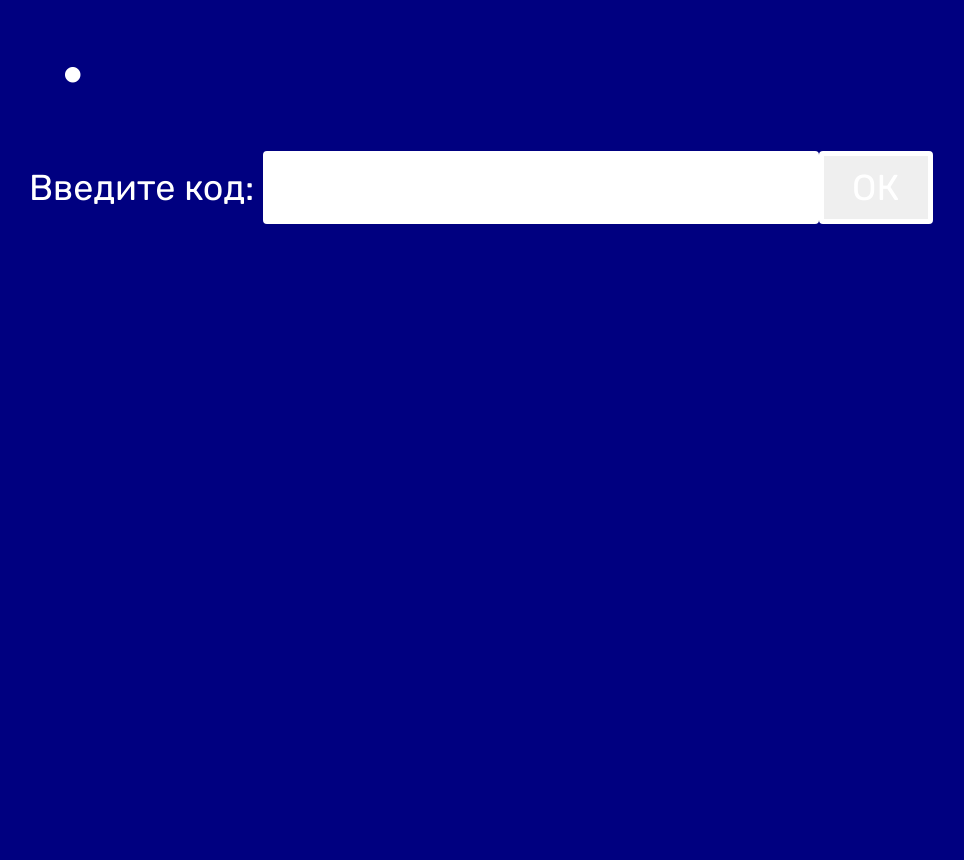
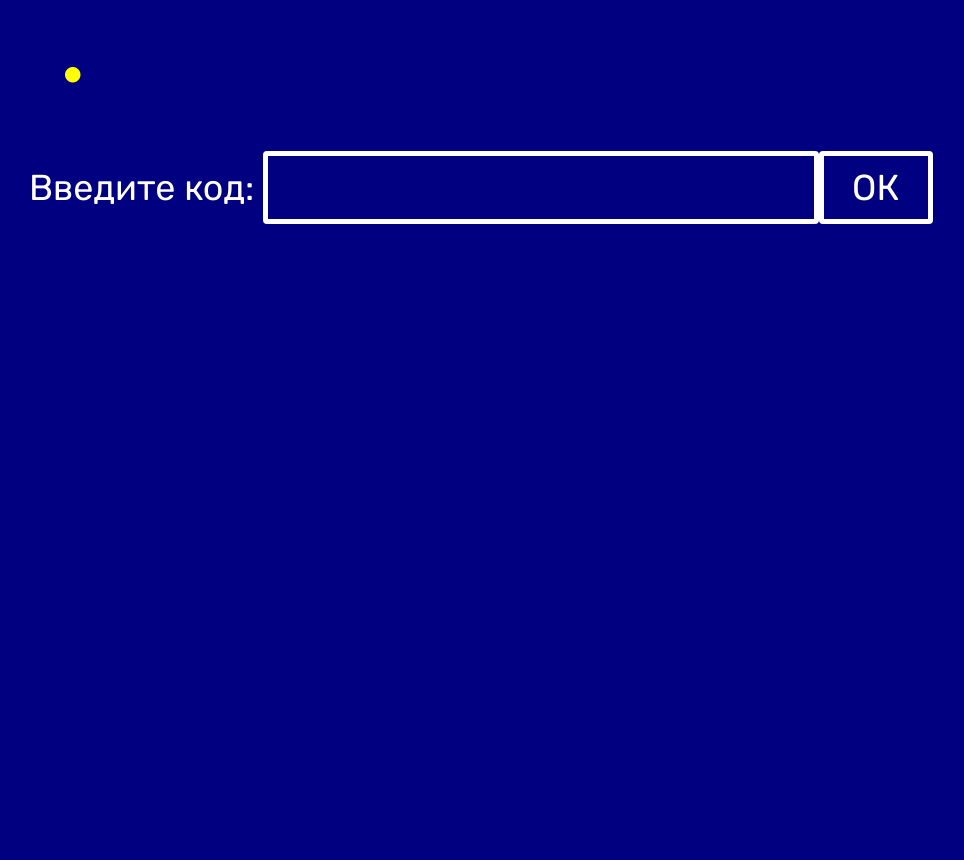
Before and after one commit to salut-msg/karim-bd, a Flask app: template templates/game.html in a window 1280 px wide; the page is wider, and only the part inside the window is pictured. Shown: that part, without its empty margins (1-965 px from the left). Run offline with Flask 2, Linux system fonts and the light colour scheme; the template is opened without the code that fills it: most values are stand-ins (such as "Sample title", 1, 10 or a date in 2020).

Commit message:
Update game.html

```diff
--- a/templates/game.html
+++ b/templates/game.html
@@ -27,6 +27,7 @@
         display: inline-block;
         color: #fff;
         border: 5px solid #fff;
+        background: transparent;
         border-radius: 4px;
         padding: 10px 28px;
         text-align: center;
@@ -35,6 +36,7 @@
         display: inline-block;
         color: #fff;
         border: 5px solid #fff;
+        background: transparent;
         border-radius: 4px;
         padding: 10px 28px;
         text-align: center;
@@ -44,7 +46,7 @@
   </head>
   <body>
     <main>
-      <div style="color: #ff0; padding: 0 0 0 30px;"><span style="font-size: 72px;">&bull;</span><span id=coin></span></div>
+      <div style="color: #ff0; padding: 0 0 0 30px;"><span style="font-size: 72px; color: #ff0;">&bull;</span><span id=coin></span></div>
       <p>Введите код: <input type="text" id="inp" class="inp"><button onclick="checkCode();">ОК</button></p>
       <script>
         const ME = {{ username }};
```
